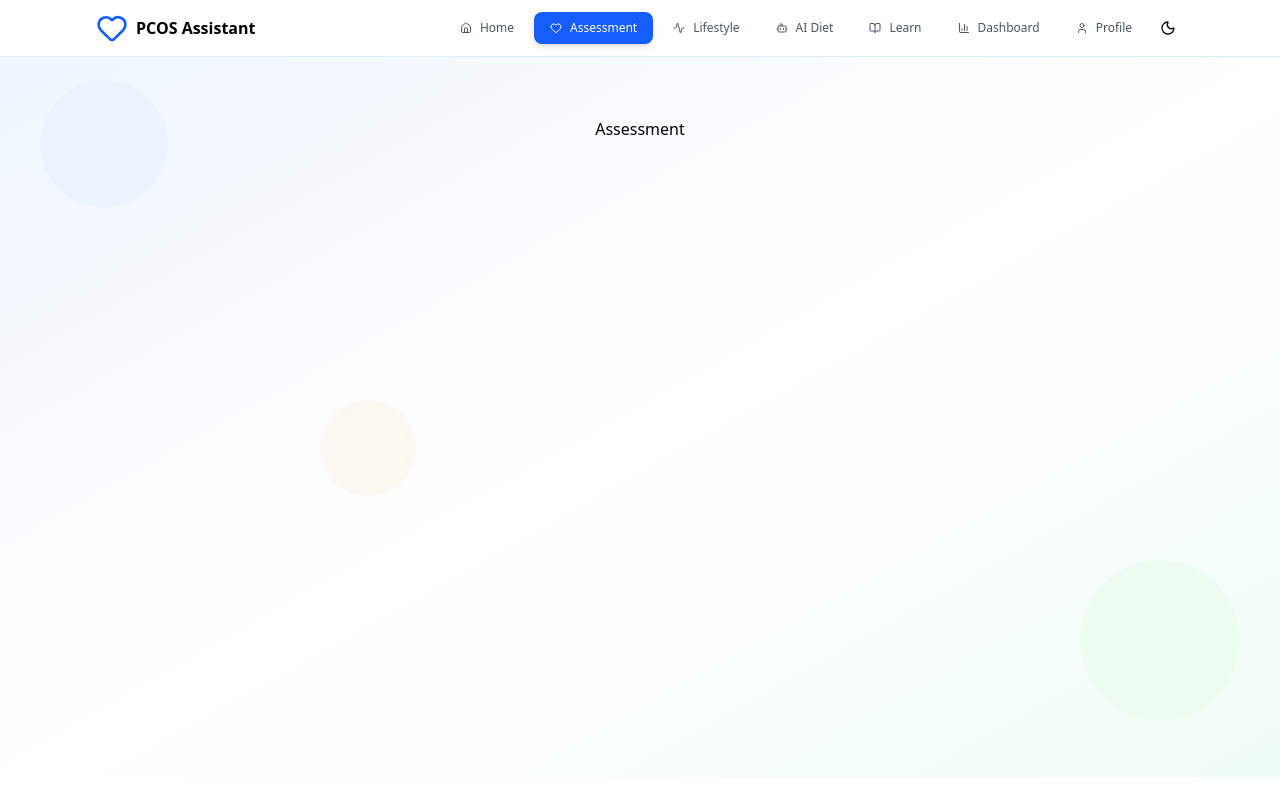
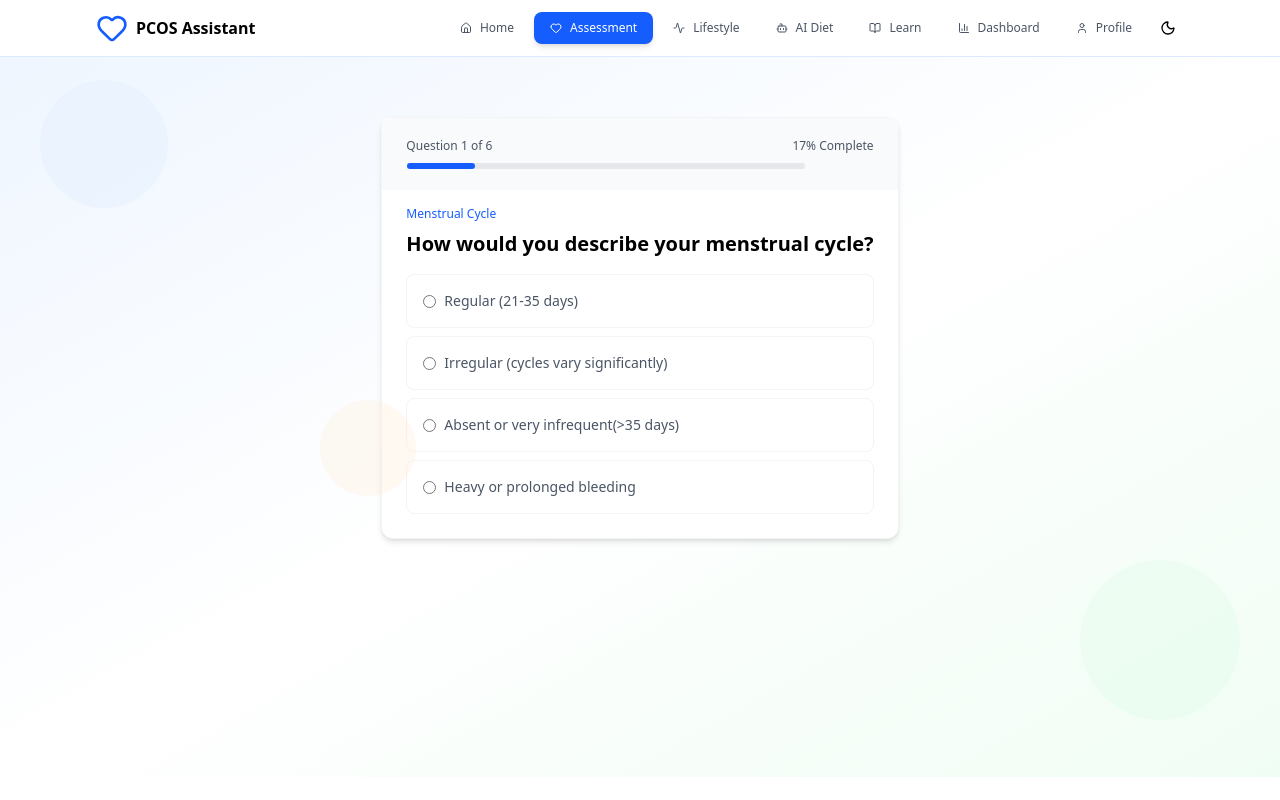
Before and after one commit to vparul/pcos-assistant, a React (Vite) app: page / in a window 1280 px wide. Both pictures are taken after a click on the button "Assessment". Built offline with nearby package versions, Linux system fonts and the light colour scheme.

Commit message:
assessment screen

```diff
--- a/src/App.tsx
+++ b/src/App.tsx
@@ -13,7 +13,7 @@ function App() {
       <main>
         <div className="relative bg-gradient-to-br min-h-[90vh] from-blue-50 via-white to-green-50 py-15 transition-colors duration-200">
           <div className="flex flex-col items-center">
-          <ActiveComponent />
+          <ActiveComponent setActiveTab={setActiveTab} />
           </div>
         </div>
       </main>
--- a/src/components/Card/Card.tsx
+++ b/src/components/Card/Card.tsx
@@ -1,9 +1,11 @@
 import type { CardProps } from "./types";
 
-export const Card = ({ icon, heading, subHeading }: CardProps) => {
+export const Card = ({ icon, heading, subHeading, className }: CardProps) => {
   return (
-    <div className="flex py-5 items-center flex-col bg-white shadow-md border-1 border-gray-100 rounded-xl max-w-[14rem]">
-      {icon && icon}
+    <div
+      className={`flex py-5 items-center flex-col bg-white shadow-md border-1 border-gray-100 rounded-xl max-w-[14rem] ${className}`}
+    >
+        {icon && icon}
       <h4 className="text-black-500 font-semibold text-sm">{heading}</h4>
       <p className="text-gray-700 text-center text-xs mt-3 w-[80%]">
         {subHeading}
--- /dev/null
+++ b/src/components/ProgressBar/ProgressBar.tsx
@@ -0,0 +1,15 @@
+export const ProgressBar = ({ progress }: { progress: number }) => {
+  return (
+    <div className="w-100 h-2 border-1 rounded-xl border-gray-50 bg-gray-200">
+      <div
+        className={`bg-blue-600 h-full rounded-xl transition-all duration-300 ease-in-out`}
+        style={{
+          width: `${progress}%`,
+          minWidth: `${progress > 0 ? "4px" : 0}`,
+        }}
+      ></div>
+    </div>
+  );
+};
+
+export default ProgressBar;
--- /dev/null
+++ b/src/components/ProgressBar/index.ts
@@ -0,0 +1,3 @@
+import ProgressBar from "./ProgressBar";
+
+export default ProgressBar;
--- /dev/null
+++ b/src/components/RadioButton/RadioButton.tsx
@@ -0,0 +1,31 @@
+import type { RadioButtonProps } from "./types";
+
+export const RadioButton = ({
+  label,
+  onChange,
+  value,
+  checked,
+}: RadioButtonProps) => {
+  return (
+    <div
+      className="p-4 gap-2 flex items-center border-1 cursor-pointer border-gray-100 rounded-lg mb-2"
+      onClick={() => onChange(value)}
+    >
+      <input
+        className="cursor-pointer"
+        value={value}
+        checked={checked}
+        name="label"
+        type="radio"
+      />
+      <label
+        className="cursor-pointer font-medium text-gray-600 text-sm"
+        htmlFor="label"
+      >
+        {label}
+      </label>
+    </div>
+  );
+};
+
+export default RadioButton;
--- /dev/null
+++ b/src/components/RadioButton/index.ts
@@ -0,0 +1,3 @@
+import RadioButton from "./RadioButton";
+
+export default RadioButton;
--- /dev/null
+++ b/src/components/RadioButton/types.ts
@@ -0,0 +1,6 @@
+export interface RadioButtonProps {
+    label: string;
+    onChange: Function;
+    value: string;
+    checked: boolean;
+}
--- a/src/components/views/Assessment/Assessment.tsx
+++ b/src/components/views/Assessment/Assessment.tsx
@@ -1,9 +1,249 @@
-import React from 'react';
+import React, { useState } from "react";
+import ProgressBar from "../../ProgressBar";
+import RadioButton from "../../RadioButton";
 
 const Assessment = () => {
+  const [currentStep, setCurrentStep] = useState(1);
+  const [formValues, setFormValues] = useState<any>({});
+
+  const formComponentMap: any = {
+    radio: RadioButton,
+    checkbox: null,
+  };
+
+  const questionList = [
+    {
+      id: "menstrual_cycle",
+      question: "How would you describe your menstrual cycle?",
+      category: "Menstrual Cycle",
+      type: "radio",
+      options: [
+        {
+          label: "Regular (21-35 days)",
+          value: "regular",
+          score: 0,
+        },
+        {
+          label: "Irregular (cycles vary significantly)",
+          value: "irregular",
+          score: 2,
+        },
+        {
+          label: "Absent or very infrequent(>35 days)",
+          value: "absent",
+          score: 3,
+        },
+        {
+          label: "Heavy or prolonged bleeding",
+          value: "heavy",
+          score: 1,
+        },
+      ],
+    },
+    {
+      id: "menstrual_cycle",
+      question: "How would you describe your menstrual cycle",
+      category: "Menstrual Cycle",
+      type: "radio",
+      options: [
+        {
+          label: "Regular (21-35 days)",
+          value: "regular",
+          score: 0,
+        },
+        {
+          label: "Irregular (cycles vary significantly)",
+          value: "irregular",
+          score: 2,
+        },
+        {
+          label: "Absent or very infrequent(>35 days)",
+          value: "absent",
+          score: 3,
+        },
+        {
+          label: "Heavy or prolonged bleeding",
+          value: "heavy",
+          score: 1,
+        },
+      ],
+    },
+    {
+      id: "menstrual_cycle",
+      question: "How would you describe your menstrual cycle",
+      category: "Menstrual Cycle",
+      type: "radio",
+      options: [
+        {
+          label: "Regular (21-35 days)",
+          value: "regular",
+          score: 0,
+        },
+        {
+          label: "Irregular (cycles vary significantly)",
+          value: "irregular",
+          score: 2,
+        },
+        {
+          label: "Absent or very infrequent(>35 days)",
+          value: "absent",
+          score: 3,
+        },
+        {
+          label: "Heavy or prolonged bleeding",
+          value: "heavy",
+          score: 1,
+        },
+      ],
+    },
+    {
+      id: "menstrual_cycle",
+      question: "How would you describe your menstrual cycle",
+      category: "Menstrual Cycle",
+      type: "radio",
+      options: [
+        {
+          label: "Regular (21-35 days)",
+          value: "regular",
+          score: 0,
+        },
+        {
+          label: "Irregular (cycles vary significantly)",
+          value: "irregular",
+          score: 2,
+        },
+        {
+          label: "Absent or very infrequent(>35 days)",
+          value: "absent",
+          score: 3,
+        },
+        {
+          label: "Heavy or prolonged bleeding",
+          value: "heavy",
+          score: 1,
+        },
+      ],
+    },
+    {
+      id: "menstrual_cycle",
+      question: "How would you describe your menstrual cycle",
+      category: "Menstrual Cycle",
+      type: "radio",
+      options: [
+        {
+          label: "Regular (21-35 days)",
+          value: "regular",
+          score: 0,
+        },
+        {
+          label: "Irregular (cycles vary significantly)",
+          value: "irregular",
+          score: 2,
+        },
+        {
+          label: "Absent or very infrequent(>35 days)",
+          value: "absent",
+          score: 3,
+        },
+        {
+          label: "Heavy or prolonged bleeding",
+          value: "heavy",
+          score: 1,
+        },
+      ],
+    },
+    {
+      id: "menstrual_cycle",
+      question: "How would you describe your menstrual cycle",
+      category: "Menstrual Cycle",
+      type: "radio",
+      options: [
+        {
+          label: "Regular (21-35 days)",
+          value: "regular",
+          score: 0,
+        },
+        {
+          label: "Irregular (cycles vary significantly)",
+          value: "irregular",
+          score: 2,
+        },
+        {
+          label: "Absent or very infrequent(>35 days)",
+          value: "absent",
+          score: 3,
+        },
+        {
+          label: "Heavy or prolonged bleeding",
+          value: "heavy",
+          score: 1,
+        },
+      ],
+    },
+  ];
+
+  const onFormValueChange = (key: string, value: string): void => {
+    setFormValues((prevValue: any) => ({
+      ...prevValue,
+      [key]: value,
+    }));
+  };
+
+  const getRenderers = ({
+    type,
+    options,
+    id,
+  }: {
+    type: string;
+    options: Array<{ label: string; value: string; score: number }>;
+    id: string;
+  }): React.ReactElement => {
+    const Component = formComponentMap[type];
+    return (
+      <>
+        {options?.map(({ value, label }) => (
+          <Component
+            key={value}
+            value={value}
+            label={label}
+            checked={value === formValues?.[id]}
+            onChange={(value: string) =>
+              onFormValueChange(questionList[currentStep - 1]?.id, value)
+            }
+          />
+        ))}
+      </>
+    );
+  };
+
+  const getProgressPercentage = () => {
+    const finalResult = currentStep / questionList.length;
+    const percentage = finalResult * 100;
+    return Math.round(percentage);
+  };
+
   return (
-    <div>Assessment</div>
-  )
-}
+    <div className="max-w-full flex items-center flex-col bg-white shadow-md border-1 border-gray-100 rounded-xl">
+      <div className="bg-gray-50 py-5 px-6 w-full">
+        <div className="text-gray-600 text-xs font-medium flex justify-between pb-2">
+          Question {currentStep} of {questionList?.length}
+          <span>{getProgressPercentage()}% Complete</span>
+        </div>
+        <ProgressBar progress={getProgressPercentage()} />
+      </div>
+      <div className="px-6 py-4 w-full">
+        <div>
+          <h6 className="text-blue-600 text-xs font-medium">
+            {questionList[currentStep - 1]?.category}
+          </h6>
+          <h4 className="text-black-500 font-bold text-xl mt-2 mb-4">
+            {questionList[currentStep - 1]?.question}
+          </h4>
+          {getRenderers(questionList[currentStep - 1] as any)}
+        </div>
+      </div>
+    </div>
+  );
+};
 
 export default Assessment;
--- a/src/components/views/Home/Home.tsx
+++ b/src/components/views/Home/Home.tsx
@@ -5,9 +5,11 @@ import {
   BUTTON_TYPES,
   ICON_PLACEMENT,
 } from "../../../constants/button";
+import type { ActiveTabProps } from "../../../types";
+import { navigationTabs } from "../../../constants/navigation";
 import Card from "../../Card";
 
-const Home = () => {
+const Home = ({ setActiveTab }: ActiveTabProps) => {
   return (
     <div className="flex flex-col max-w-[90vw] items-center">
       <div className="bg-blue-100 rounded-2xl p-4 m-5">
@@ -30,7 +32,7 @@ const Home = () => {
           icon={ArrowRight}
           variant={BUTTON_TYPES.PRIMARY}
           size={BUTTON_SIZE.MEDIUM}
-          onClick={() => {}}
+          onClick={() => setActiveTab(navigationTabs[1])}
         />
         <Button
           title="Try AI Diet Assistant"
@@ -57,8 +59,8 @@ const Home = () => {
           subHeading="Monitor your symptoms, lifestyle changes, and health improvements over time"
           icon={
             <div className="p-2 bg-green-100 border-green-50 border-1 rounded-lg mb-4">
-            <TrendingUp className="w-5 h-5 text-green-600" />
-          </div>
+              <TrendingUp className="w-5 h-5 text-green-600" />
+            </div>
           }
         />
 
@@ -67,7 +69,7 @@ const Home = () => {
           subHeading="Receive AI-generated diet plans and personalized recommendations for optimal health"
           icon={
             <div className="p-2 bg-orange-100 border-orange-50 border-1 rounded-lg mb-4">
-            <Sparkles className="w-5 h-5 text-orange-600" />
+              <Sparkles className="w-5 h-5 text-orange-600" />
             </div>
           }
         />
--- /dev/null
+++ b/src/types.ts
@@ -0,0 +1,3 @@
+export interface ActiveTabProps {
+    setActiveTab?: any
+}
```
Also changed, not shown: src/components/Card/types.ts (+4 -3 lines).
